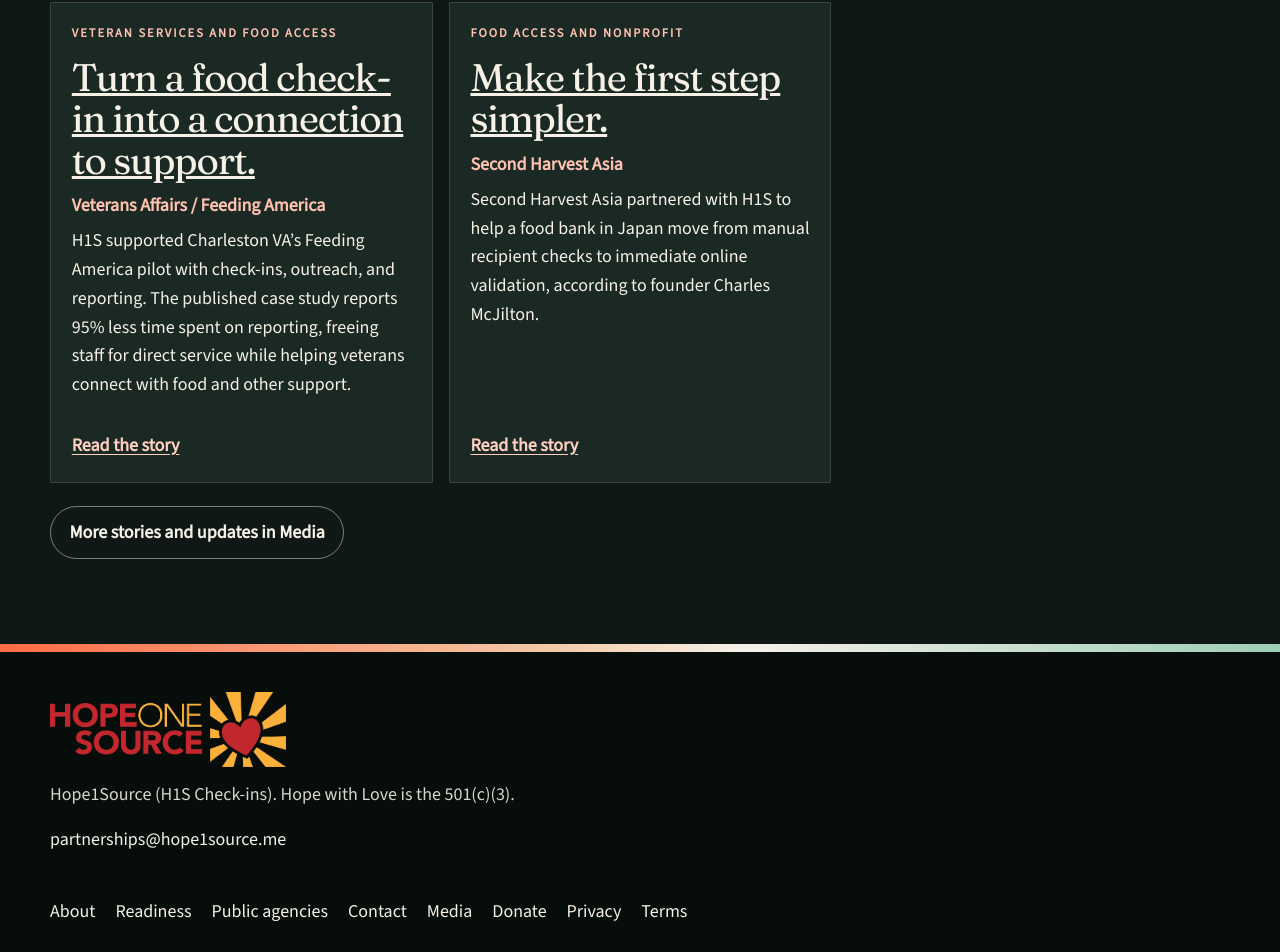
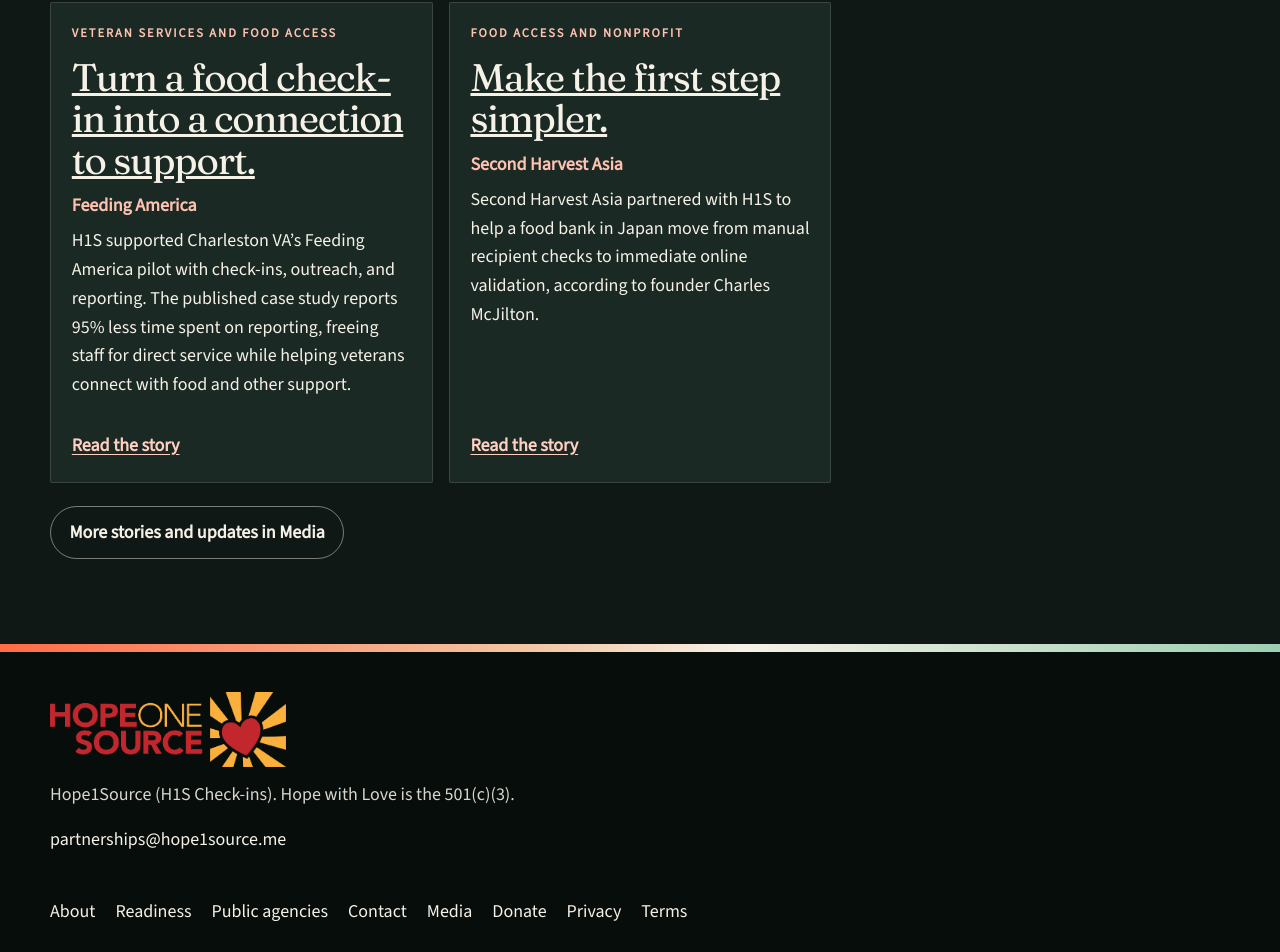
Before and after one commit to hopeonesource/hope1source.org, a React (Vite) app in the folder preview-v4/: page /case-studies in a window 1280 px wide. Shown: the part 1228-2180 px from the top of the page. Built offline with nearby package versions, Linux system fonts and the light colour scheme.

Commit message:
Simplify Feeding America organization label

```diff
--- a/preview-v4/src/content/stories.js
+++ b/preview-v4/src/content/stories.js
@@ -113,7 +113,7 @@
     slug: 'veterans-affairs-feeding-america-partnership',
     title: 'Feeding America and Charleston VA: connecting veterans with food and support.',
     cardTitle: 'Turn a food check-in into a connection to support.',
-    org: 'Veterans Affairs / Feeding America',
+    org: 'Feeding America',
     industry: 'Veteran services and food access',
     location: 'Charleston, South Carolina',
     website: 'https://news.va.gov/81753/free-produce-veterans-charleston-va/',
```
Also changed, not shown: 1 other file (tests, documents, lock files or other folders).
